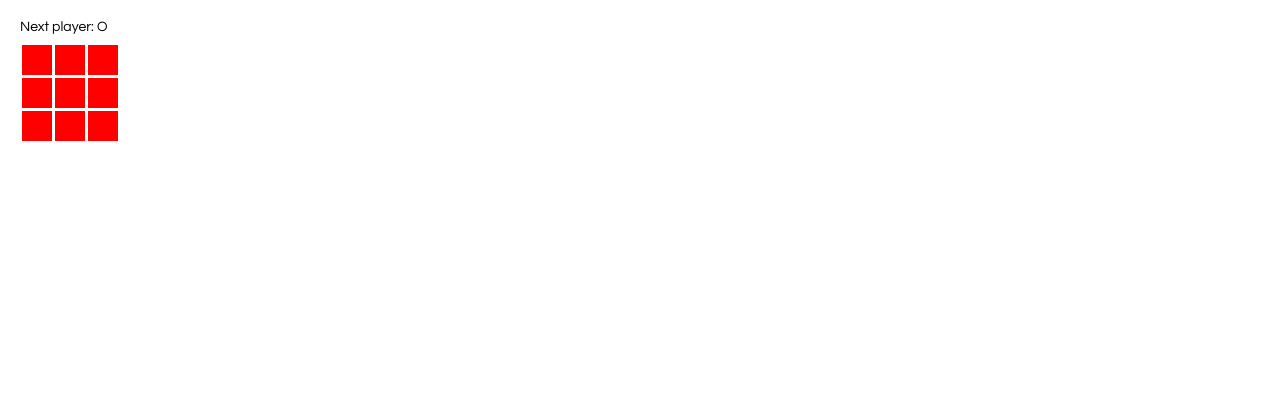
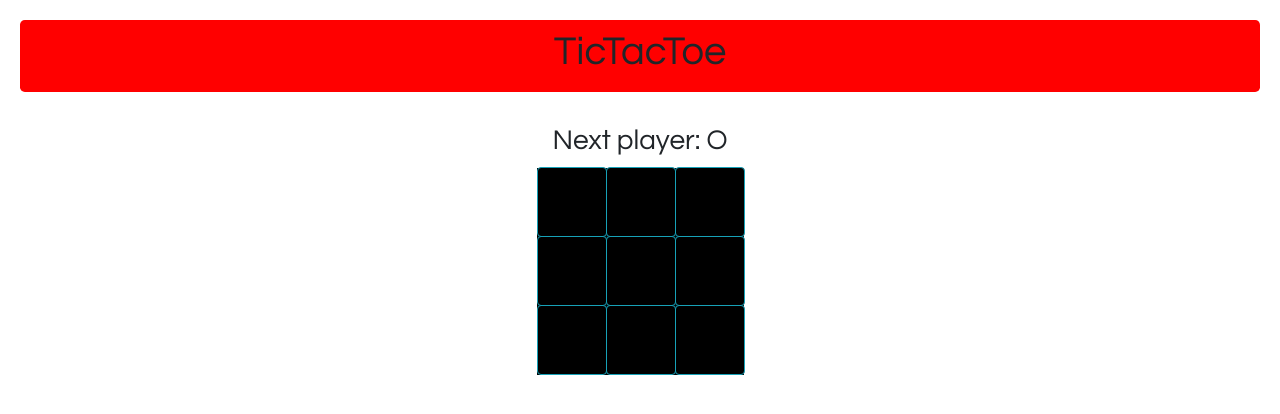
Before and after one commit to josephkem/TicTacToe, a React app: page / in a window 1280 px wide. Built offline with nearby package versions, Linux system fonts and the light colour scheme.

Commit message:
Adjusted files to change layout and added 'Reactstrap' components

```diff
--- a/src/index.css
+++ b/src/index.css
@@ -7,29 +7,46 @@ ol, ul {
   padding-left: 30px;
 }
 
-.board-row:after {
+.board-row {
   clear: both;
   content: "";
   display: table;
+  margin-left: auto;
+  margin-right: auto;
+  background-color: black;
+
+
 }
+
+
 
 .status {
   margin-bottom: 10px;
+  text-align: center;
+}
+
+h1 {
+  text-align: center;
+}
+
+#header {
+  background-color: red;
+  padding: 8px;
 }
 
 .square {
-  background: red;
-  border: 2px solid white;
+ background-color: black;
   float: left;
-  font-size: 24px;
+  font-size: 35px;
   font-weight: bold;
   line-height: 34px;
-  height: 34px;
+  height: 70px;
   margin-right: -1px;
   margin-top: -1px;
-  padding: 0;
+  padding: 0px;
   text-align: center;
-  width: 34px;
+  width: 70px;
+
 }
 
 .square:focus {
@@ -40,11 +57,7 @@ ol, ul {
   background: #ddd;
 }
 
-.game {
-  display: flex;
-  flex-direction: row;
-    position: center;
-}
+
 
 .game-info {
   margin-left: 20px;
--- a/src/index.js
+++ b/src/index.js
@@ -1,13 +1,15 @@
 import React from 'react';
 import ReactDOM from 'react-dom';
+import 'bootstrap/dist/css/bootstrap.min.css';
+import { Button,Container,Jumbotron } from 'reactstrap';
 import './index.css';
 
 
 function Square(props) {
   return (
-    <button className="square" onClick={props.onClick}>
+    <Button color = "info" className="square" onClick={props.onClick}>
       {props.value}
-    </button>
+    </Button>
   );
 }
 
@@ -54,7 +56,7 @@ class Board extends React.Component {
 
     return (
       <div>
-        <div className="status">{status}</div>
+        <div className="status"><h3>{status}</h3></div>
         <div className="board-row">
           {this.renderSquare(0)}
           {this.renderSquare(1)}
@@ -78,15 +80,30 @@ class Board extends React.Component {
 class Game extends React.Component {
   render() {
     return (
-      <div className="game">
-        <div className="game-board">
+
+      <div>
+
+        <Jumbotron id = "header"><h1>TicTacToe</h1></Jumbotron>
+        <div className="game">
+
+        <Container id = "game">
+
+          <div className="game-board">
           <Board />
-        </div>
+          </div>
+
+        </Container>
+
         <div className="game-info">
           <div>{/* status */}</div>
           <ol>{/* TODO */}</ol>
         </div>
       </div>
+
+      </div>
+
+
+
     );
   }
 }
```
